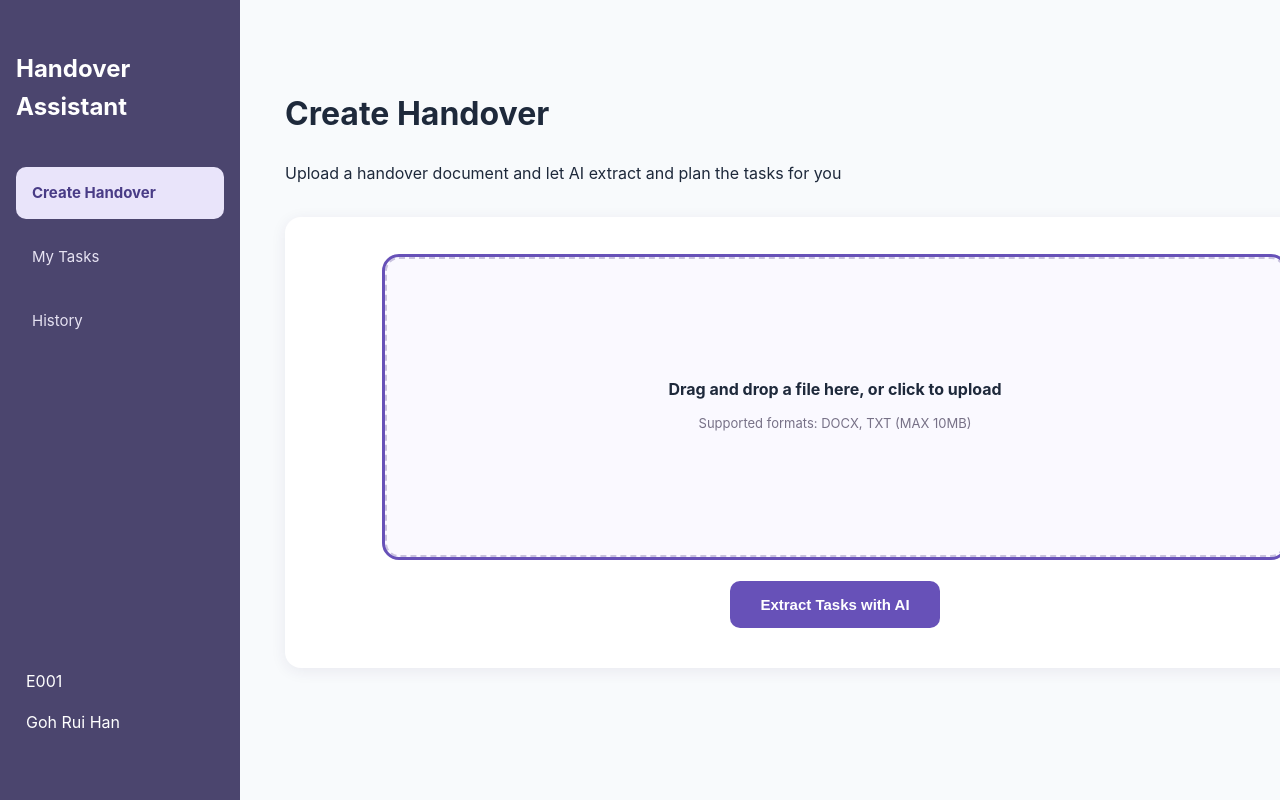
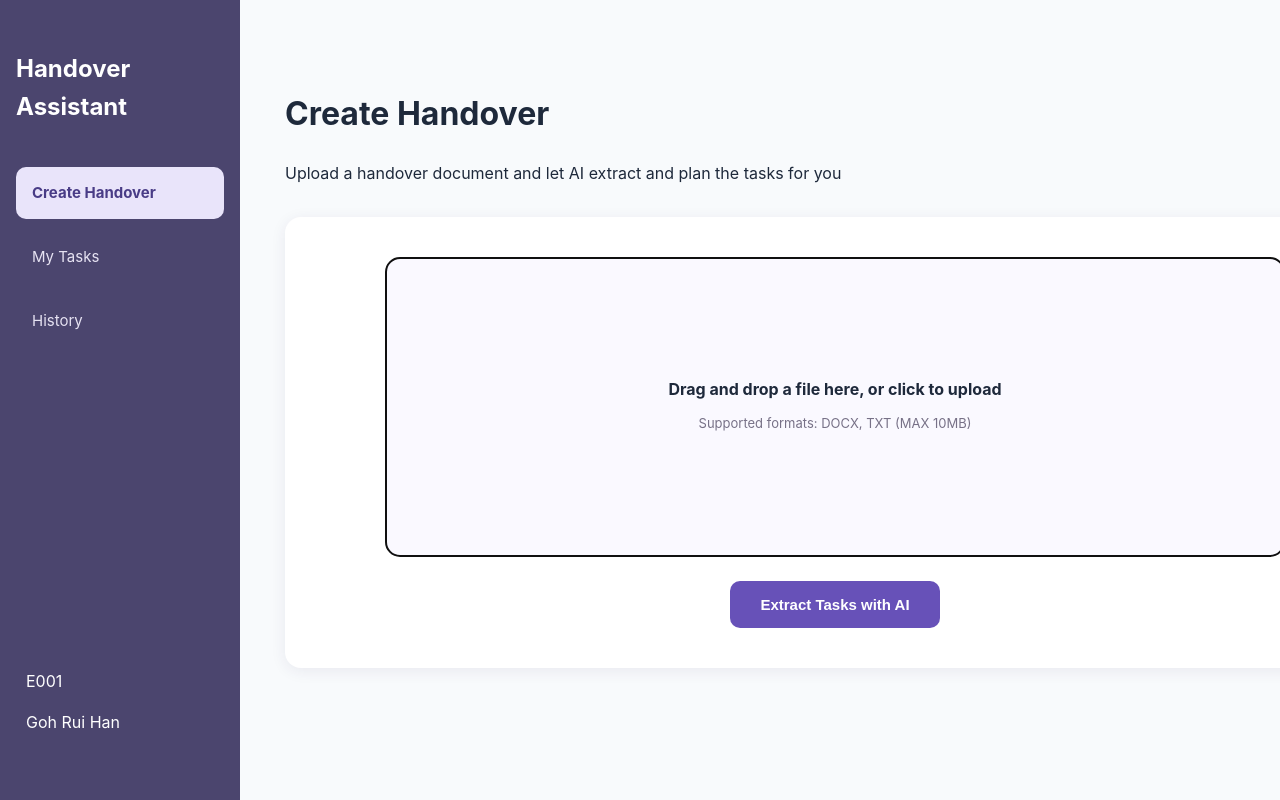
Before and after one commit to RuiHan-SIT/26INF1103P5-2, a Django app: page /create-handover/ in a window 1280 px wide, with the restyled element focused; the page is wider, and only the part inside the window is pictured. Run offline with Django 5.2, Linux system fonts and the light colour scheme.

Commit message:
changed css code

```diff
--- a/part_2/static/css/create_handover.css
+++ b/part_2/static/css/create_handover.css
@@ -165,10 +165,6 @@ footer {
     opacity: 0;
 }
 
-.upload-area:focus-within{
-    outline: 3px solid #6751b8;
-    outline-offset:
-}
 
 .user-profile{
     margin-top: auto;
```
